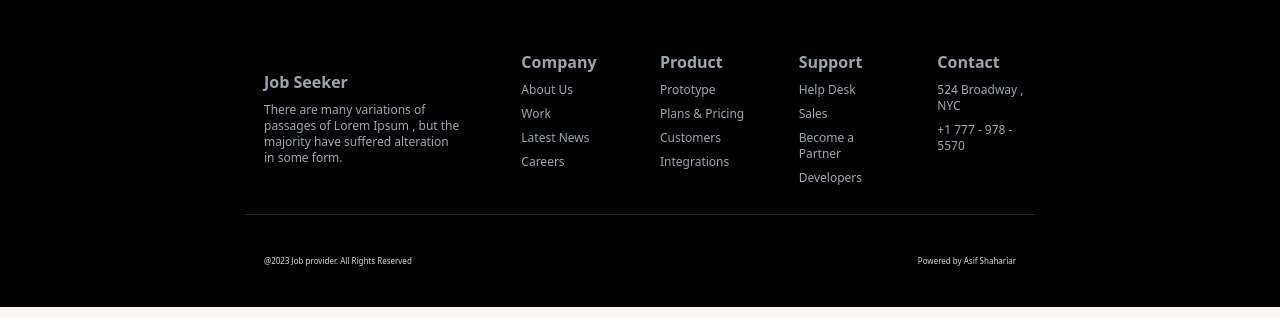
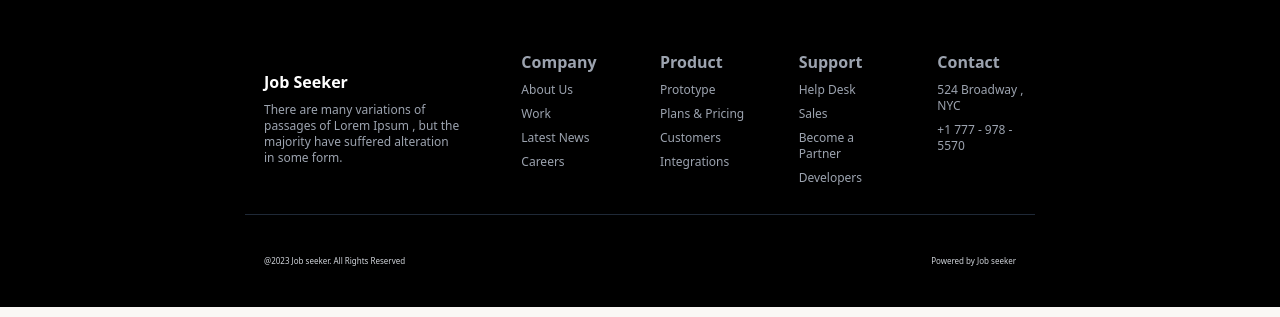
Before and after one commit to Pritamdutta7498/job-seekers-website, a React (Vite) app: page /statistics in a window 1280 px wide. Shown: the part 454-771 px from the top of the page. Built offline with nearby package versions, Linux system fonts and the light colour scheme.

Commit message:
footer is added

```diff
--- a/src/components/Footer/Footer.jsx
+++ b/src/components/Footer/Footer.jsx
@@ -6,7 +6,7 @@ const Footer = () => {
       <div className='footer-container'>
         <div className='grid grid-cols-2 text-gray-400 md:grid-cols-6 pt-10 md:pt-25'>
           <div className='col-span-2 flex flex-col p-5 md:p-10'>
-            <p className='font-bold'>Job Seeker</p>
+            <p className='font-bold text-white'>Job Seeker</p>
             <p className='my-2 text-xs font-thin'>There are many variations of passages of Lorem Ipsum , but the majority have suffered alteration in some form.</p>
           </div>
           <div className='col-span-1 flex flex-col p-3 md:p-5'>
@@ -38,8 +38,8 @@ const Footer = () => {
         </div>
         <div className="border-t border-gray-800 w-[95%] mx-auto"></div>
         <div className='text-gray-300 p-5 md:p-10 flex justify-between items-center'>
-          <p className='text-[0.5rem]'>@2023 Job provider. All Rights Reserved</p>
-          <p className='text-[0.5rem]'>Powered by Asif Shahariar</p>
+          <p className='text-[0.5rem]'>@2023 Job seeker. All Rights Reserved</p>
+          <p className='text-[0.5rem]'>Powered by Job seeker</p>
         </div>
       </div>
     </div>
```
